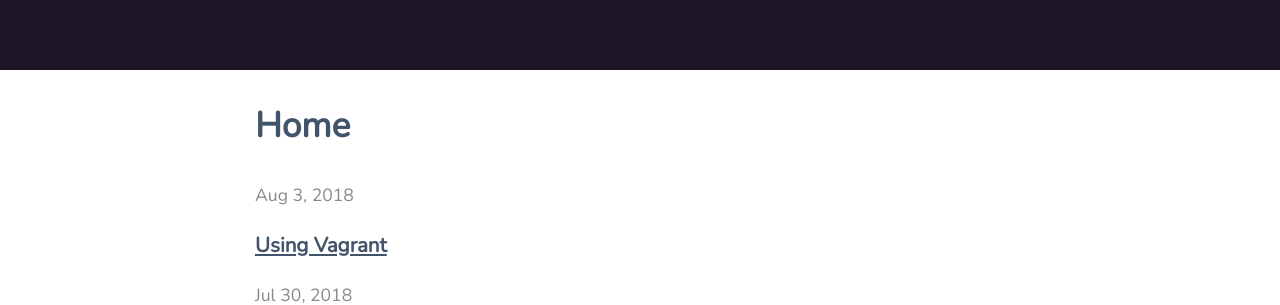
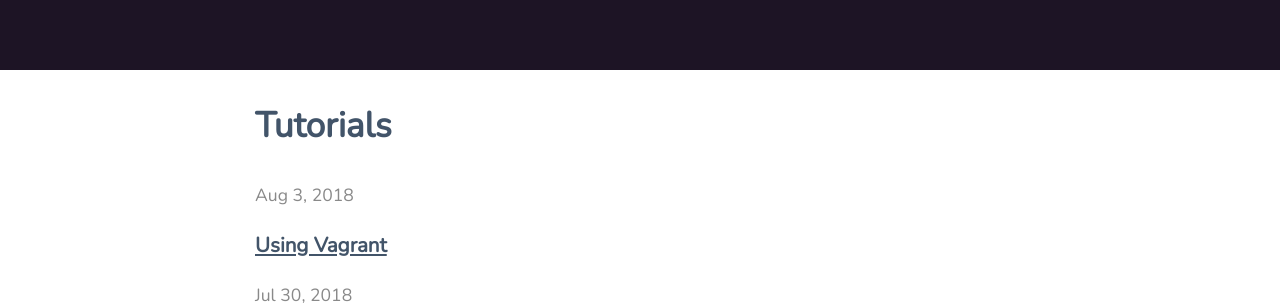
Before and after one commit to mghendi/cerealandcoldmilk, a Jekyll site: the page built from blog/index.html, in a window 1280 px wide and 900 px high. Shown: the part 430-735 px from the top of the window. Built offline with Jekyll 4.4.1, drawn with Linux system fonts in a browser that asks for light colours.

Commit message:
03/08/18 3

```diff
--- a/blog/index.html
+++ b/blog/index.html
@@ -2,7 +2,7 @@
 layout: default
 ---
 
-<h2>Home</h2>
+<h2>Tutorials</h2>
 {% for post in site.posts %}
 		<time>{{ post.date | date: "%b %-d, %Y" }}</time>
 		<h3><a href="{{ post.url | prepend: site.baseurl }}">{{ post.title }}</a></h3>
```
